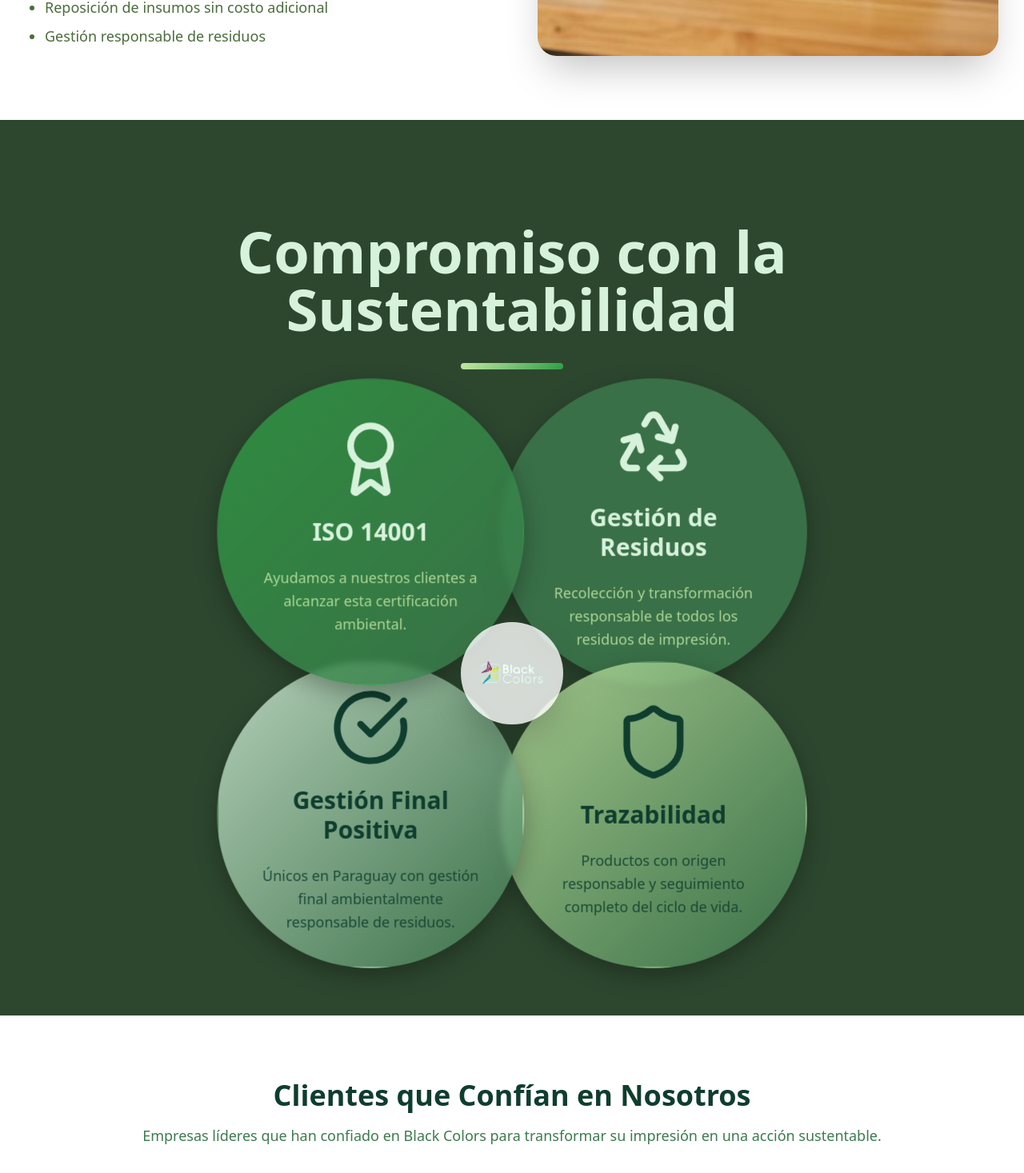
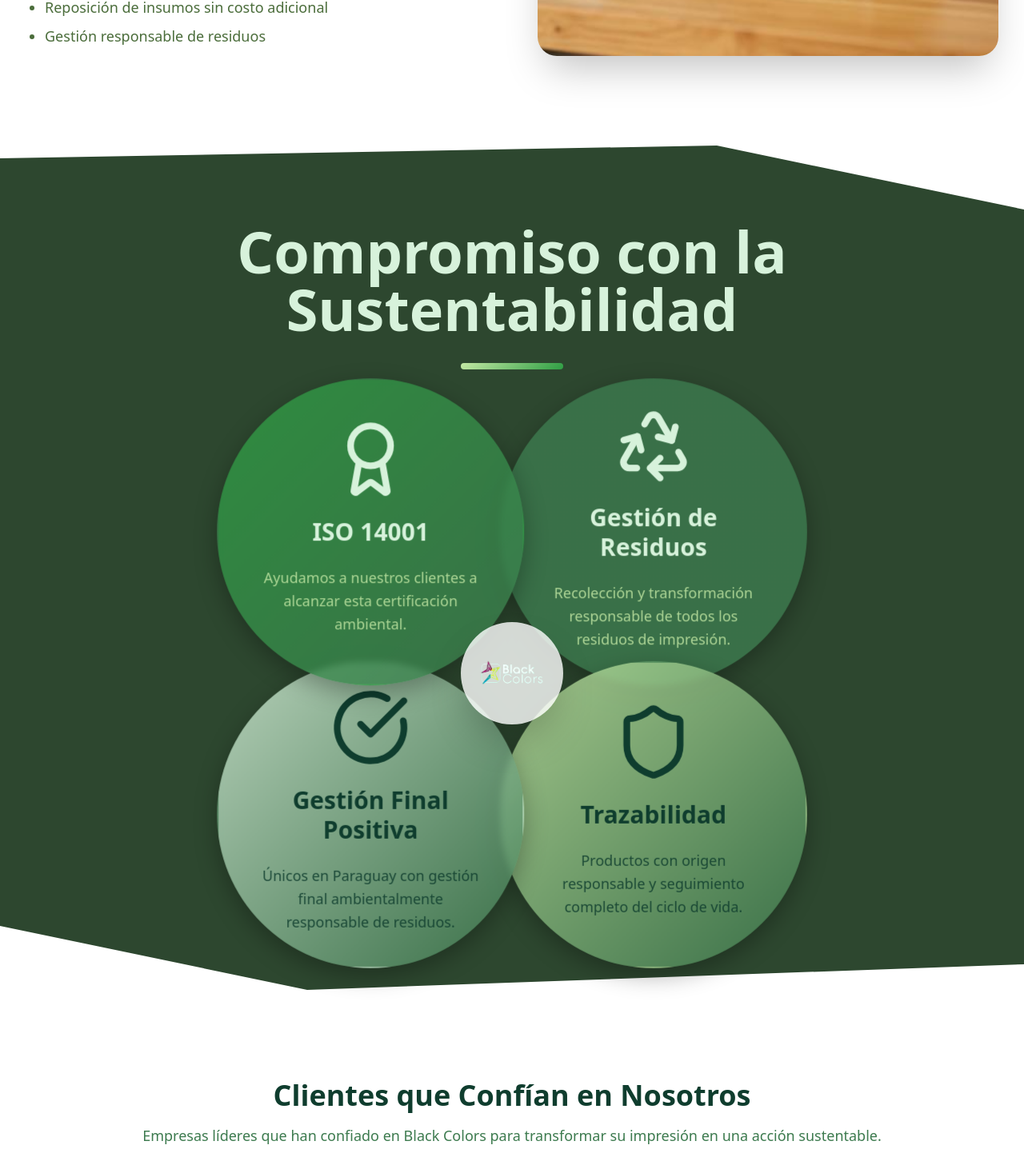
Before and after one commit to francobg7/black-colors-eco-print, a React (Vite) app: page / in a window 1280 px wide. Shown: the part 2727-4194 px from the top of the page at 80% size. Built offline with nearby package versions, Linux system fonts and the light colour scheme.

Commit message:
background changed

```diff
--- a/src/components/SustentabilidadSection.tsx
+++ b/src/components/SustentabilidadSection.tsx
@@ -34,7 +34,7 @@ const SustentabilidadSection = () => {
   return (
     <section className="py-32 relative overflow-hidden" style={{ background: '#2d472f' }}>
       <svg className="absolute left-0 top-0 w-full h-40 z-0" viewBox="0 0 100 100" preserveAspectRatio="none">
-        <polygon fill="#2d472f" points="0,0 100,0 100,70 70,20 0,30" />
+        <polygon fill="#fff" points="0,0 100,0 100,70 70,20 0,30" />
       </svg>
       <div className="relative z-10 container mx-auto px-4 sm:px-6 md:px-8">
         <div className="text-center mb-8 md:mb-20">
@@ -99,7 +99,7 @@ const SustentabilidadSection = () => {
         </div>
       </div>
       <svg className="absolute left-0 bottom-0 w-full h-40 z-0" viewBox="0 0 100 100" preserveAspectRatio="none">
-        <polygon fill="#2d472f" points="0,100 0,30 30,80 100,60 100,100" />
+        <polygon fill="#fff" points="0,100 0,30 30,80 100,60 100,100" />
       </svg>
     </section>
   );
```
